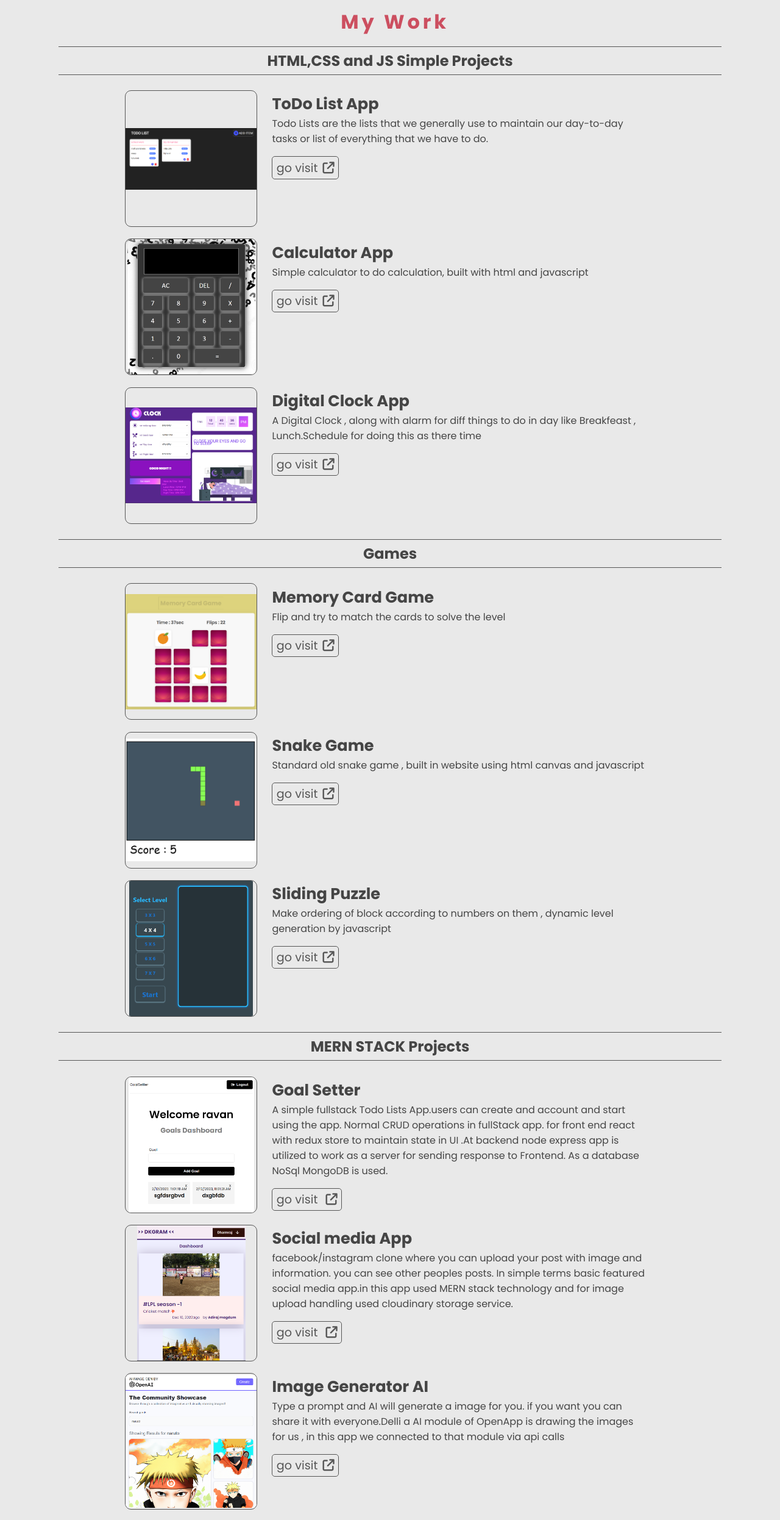
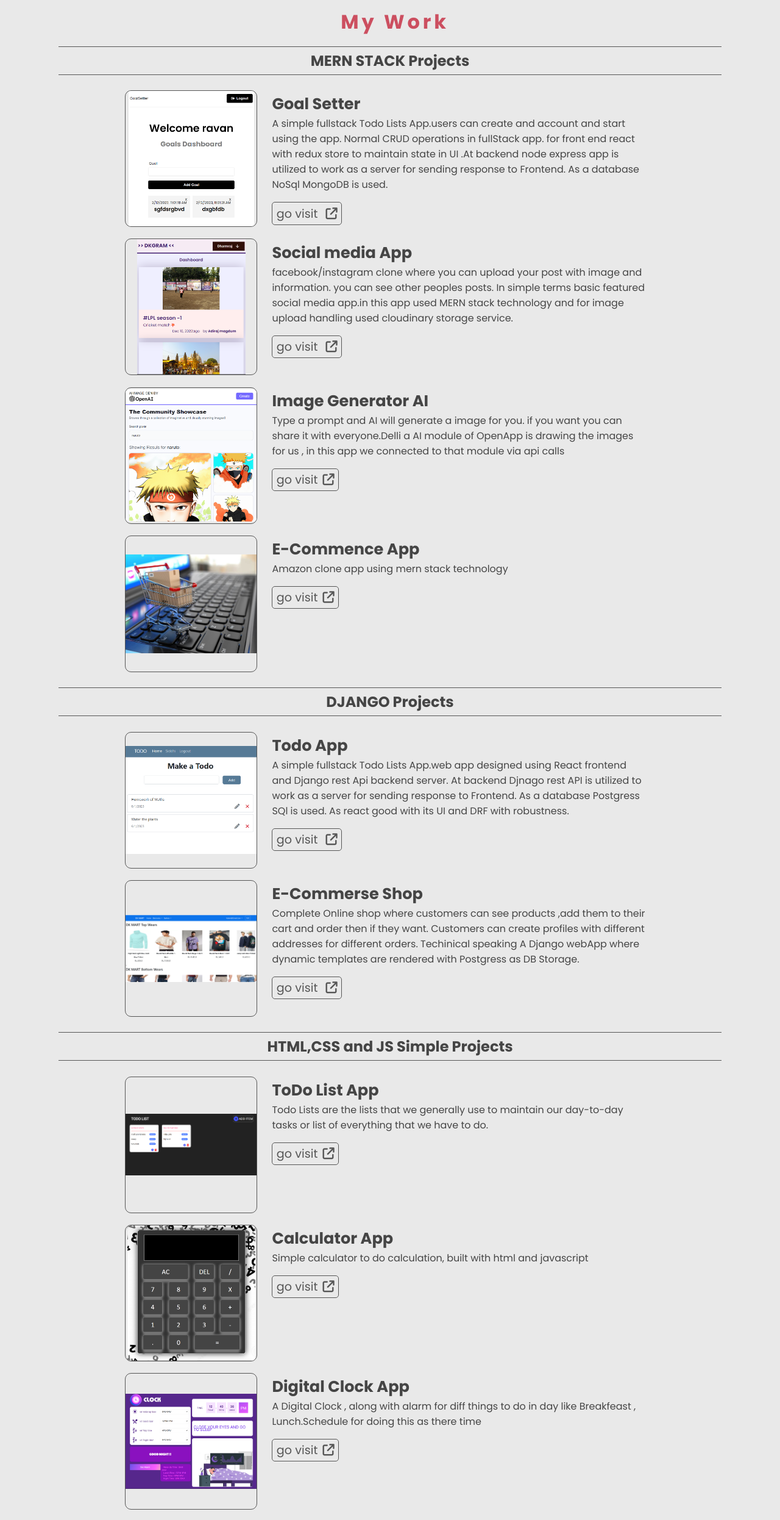
Before and after one commit to dharmraj-magdum/dharmraj-magdum.github.io, a plain HTML site: page index.html in a window 1280 px wide. Shown: the part 900-3392 px from the top of the page at 61% size. Drawn offline with Linux system fonts and the light colour scheme.

Commit message:
django projects added

```diff
--- a/PersonalPortfolio.js
+++ b/PersonalPortfolio.js
@@ -43,6 +43,5 @@ animatedEles.forEach((ele) => {
 	// console.log(ele);
 	observer.observe(ele);
 });
-
 ///////////////////
 console.log("script is running Good!!");
--- a/index.html
+++ b/index.html
@@ -43,7 +43,8 @@
             <p>and I'm from sangli,Maharashtra,India</p>
 
             <div class="resume">
-                <a href="assets/DKM_Resume.pdf" target="_blank">
+                <a href="https://drive.google.com/file/d/1pPySwmiuFHZV-4a1ykUM5ZWWeeuM_GQL/view?usp=sharing"
+                    target="_blank">
                     <button class="btn">See CV/Resume</button>
                 </a>
                 <!-- <a href="assets/DKM_Resume.pdf" download="">
@@ -59,83 +60,7 @@
     <section id="portfolio_section" class="animate">
         <h1 class="">My Work</h1>
         <div class="container ">
-            <h2 class="category animate">HTML,CSS and JS Simple Projects</h2>
-            <div class="work_list">
-                <div class="work animate">
-                    <div class="image">
-                        <img src="assets/todolist-screenshot.png" alt="work screenshot">
-                    </div>
-                    <div class="desc">
-                        <h3 class="title">ToDo List App</h3>
-                        <p>Todo Lists are the lists that we generally use to maintain our day-to-day tasks or list of
-                            everything that we have to
-                            do.
-                        </p>
-                        <a href="https://dharmraj-magdum.github.io/Todo-List-App/" target="_blank">go visit<i
-                                class="fa-solid fa-arrow-up-right-from-square"></i></a>
-                    </div>
-                </div>
-                <div class="work animate">
-                    <div class="image">
-                        <img src="assets/calculator-screenshot.png" alt="work screenshot">
-                    </div>
-                    <div class="desc">
-                        <h3 class="title">Calculator App</h3>
-                        <p>Simple calculator to do calculation, built with html and javascript</p>
-                        <a href="https://dharmraj-magdum.github.io/Calculator/" target="_blank">go visit<i
-                                class="fa-solid fa-arrow-up-right-from-square"></i></a>
-                    </div>
-                </div>
-                <div class="work animate">
-                    <div class="image">
-                        <img src="assets/digital-clock-screenshot.png" alt="work screenshot">
-                    </div>
-                    <div class="desc">
-                        <h3 class="title">Digital Clock App</h3>
-                        <p>A Digital Clock , along with alarm for diff things to do in day like Breakfeast ,
-                            Lunch.Schedule for doing this as there time </p>
-                        <a href="https://dharmraj-magdum.github.io/Digital-Clock/" target="_blank">go visit<i
-                                class="fa-solid fa-arrow-up-right-from-square"></i></a>
-                    </div>
-                </div>
-            </div>
-            <h2 class="category animate">Games</h2>
-            <div class="work_list">
-                <div class="work animate">
-                    <div class="image">
-                        <img src="assets/memorycardgame-screenshot.png" alt="work screenshot">
-                    </div>
-                    <div class="desc">
-                        <h3 class="title">Memory Card Game</h3>
-                        <p>Flip and try to match the cards to solve the level</p>
-                        <a href="https://dharmraj-magdum.github.io/Memory-Game/" target="_blank">go visit<i
-                                class="fa-solid fa-arrow-up-right-from-square"></i></a>
-                    </div>
-                </div>
-                <div class="work animate">
-                    <div class="image">
-                        <img src="assets/snakegame-screenshot.png" alt="work screenshot">
-                    </div>
-                    <div class="desc">
-                        <h3 class="title">Snake Game</h3>
-                        <p>Standard old snake game , built in website using html canvas and javascript</p>
-                        <a href="https://dharmraj-magdum.github.io/Snake-Game/" target="_blank">go visit<i
-                                class="fa-solid fa-arrow-up-right-from-square"></i></a>
-                    </div>
-                </div>
-                <div class="work animate">
-                    <div class="image">
-                        <img src="assets/slidingpuzzle-screenshot.png" alt="work screenshot">
-                    </div>
-                    <div class="desc">
-                        <h3 class="title">Sliding Puzzle</h3>
-                        <p>Make ordering of block according to numbers on them , dynamic level generation by javascript
-                        </p>
-                        <a href="https://dharmraj-magdum.github.io/Sliding-Puzzle-Game/" target="_blank">go visit<i
-                                class="fa-solid fa-arrow-up-right-from-square"></i></a>
-                    </div>
-                </div>
-            </div>
+            <div class="work-category">
                 <h2 class="category animate">MERN STACK Projects</h2>
                 <div class="work_list">
                     <div class="work animate">
@@ -162,7 +87,8 @@
                             <h3 class="title">Social media App</h3>
                             <p>facebook/instagram clone where you can upload your post with image and information.
                                 you can see other peoples posts.
-                            In simple terms basic featured social media app.in this app used MERN stack technology and
+                                In simple terms basic featured social media app.in this app used MERN stack technology
+                                and
                                 for image upload handling used cloudinary storage service.
                             </p>
                             <a href="https://dk-gram.onrender.com" target="_blank">go visit
@@ -195,6 +121,128 @@
                     </div>
                 </div>
             </div>
+            <div class="work-category">
+                <h2 class="category animate">DJANGO Projects</h2>
+                <div class="work_list">
+                    <div class="work animate">
+                        <div class="image">
+                            <img src="assets/todo-DRF-screenshot.png" alt="work screenshot">
+                        </div>
+                        <div class="desc">
+                            <h3 class="title">Todo App</h3>
+                            <p>A simple fullstack Todo Lists App.web app designed using React frontend and Django rest
+                                Api backend
+                                server. At backend Djnago rest API is
+                                utilized to work as a server for sending response to Frontend.
+                                As a database Postgress SQl is used. As react good with its UI and DRF with robustness.
+                            </p>
+                            <a href="https://todo-app-c9un.onrender.com" target="_blank">go visit
+                                <i class="fa-solid fa-arrow-up-right-from-square"></i></a>
+                        </div>
+                    </div>
+                    <div class="work animate">
+                        <div class="image">
+                            <img src="assets/shopX-screenshot.png" alt="work screenshot">
+                        </div>
+                        <div class="desc">
+                            <h3 class="title">E-Commerse Shop</h3>
+                            <p>Complete Online shop where customers can see products ,add them to their cart and order
+                                then if
+                                they want.
+                                Customers can create profiles with different addresses for different orders.
+                                Techinical speaking A Django webApp where dynamic templates are rendered with Postgress
+                                as DB Storage.
+                            </p>
+                            <a href="https://shopx.onrender.com" target="_blank">go visit
+                                <i class="fa-solid fa-arrow-up-right-from-square"></i></a>
+                        </div>
+                    </div>
+                </div>
+            </div>
+            <div class="work-category">
+                <h2 class="category animate">HTML,CSS and JS Simple Projects</h2>
+                <div class="work_list">
+                    <div class="work animate">
+                        <div class="image">
+                            <img src="assets/todolist-screenshot.png" alt="work screenshot">
+                        </div>
+                        <div class="desc">
+                            <h3 class="title">ToDo List App</h3>
+                            <p>Todo Lists are the lists that we generally use to maintain our day-to-day tasks or list
+                                of
+                                everything that we have to
+                                do.
+                            </p>
+                            <a href="https://dharmraj-magdum.github.io/Todo-List-App/" target="_blank">go visit<i
+                                    class="fa-solid fa-arrow-up-right-from-square"></i></a>
+                        </div>
+                    </div>
+                    <div class="work animate">
+                        <div class="image">
+                            <img src="assets/calculator-screenshot.png" alt="work screenshot">
+                        </div>
+                        <div class="desc">
+                            <h3 class="title">Calculator App</h3>
+                            <p>Simple calculator to do calculation, built with html and javascript</p>
+                            <a href="https://dharmraj-magdum.github.io/Calculator/" target="_blank">go visit<i
+                                    class="fa-solid fa-arrow-up-right-from-square"></i></a>
+                        </div>
+                    </div>
+                    <div class="work animate">
+                        <div class="image">
+                            <img src="assets/digital-clock-screenshot.png" alt="work screenshot">
+                        </div>
+                        <div class="desc">
+                            <h3 class="title">Digital Clock App</h3>
+                            <p>A Digital Clock , along with alarm for diff things to do in day like Breakfeast ,
+                                Lunch.Schedule for doing this as there time </p>
+                            <a href="https://dharmraj-magdum.github.io/Digital-Clock/" target="_blank">go visit<i
+                                    class="fa-solid fa-arrow-up-right-from-square"></i></a>
+                        </div>
+                    </div>
+                </div>
+            </div>
+            <div class="work-category">
+                <h2 class="category animate">Games</h2>
+                <div class="work_list">
+                    <div class="work animate">
+                        <div class="image">
+                            <img src="assets/memorycardgame-screenshot.png" alt="work screenshot">
+                        </div>
+                        <div class="desc">
+                            <h3 class="title">Memory Card Game</h3>
+                            <p>Flip and try to match the cards to solve the level</p>
+                            <a href="https://dharmraj-magdum.github.io/Memory-Game/" target="_blank">go visit<i
+                                    class="fa-solid fa-arrow-up-right-from-square"></i></a>
+                        </div>
+                    </div>
+                    <div class="work animate">
+                        <div class="image">
+                            <img src="assets/snakegame-screenshot.png" alt="work screenshot">
+                        </div>
+                        <div class="desc">
+                            <h3 class="title">Snake Game</h3>
+                            <p>Standard old snake game , built in website using html canvas and javascript</p>
+                            <a href="https://dharmraj-magdum.github.io/Snake-Game/" target="_blank">go visit<i
+                                    class="fa-solid fa-arrow-up-right-from-square"></i></a>
+                        </div>
+                    </div>
+                    <div class="work animate">
+                        <div class="image">
+                            <img src="assets/slidingpuzzle-screenshot.png" alt="work screenshot">
+                        </div>
+                        <div class="desc">
+                            <h3 class="title">Sliding Puzzle</h3>
+                            <p>Make ordering of block according to numbers on them , dynamic level generation by
+                                javascript
+                            </p>
+                            <a href="https://dharmraj-magdum.github.io/Sliding-Puzzle-Game/" target="_blank">go visit<i
+                                    class="fa-solid fa-arrow-up-right-from-square"></i></a>
+                        </div>
+                    </div>
+                </div>
+            </div>
+        </div>
     </section>
     <!-- =========About=========================-->
     <section id="about_section">
@@ -222,9 +270,9 @@
                 </div>
                 <div class="tab_contents active_tab " id="skills">
                     <ul>
-                        <li><span>Languages</span><br> C,C++,JAVA,PYTHON</li>
-                        <li><span>Frontend Tech </span><br> HTML, CSS, JS,REACT</li>
-                        <li><span>Backend Tech </span><br> SQL, NODE, EXPRESS, MONGODB</li>
+                        <li><span>Languages</span><br> C, C++, JAVA, PYTHON, Data-Structure</li>
+                        <li><span>Frontend Tech </span><br>REACT, DJANGO</li>
+                        <li><span>Backend Tech </span><br> SQL, NODE-EXPRESS, MONGODB, DRF</li>
                     </ul>
                 </div>
                 <div class="tab_contents " id="education">
```
Also changed, not shown: assets/shopX-screenshot.png (added), assets/todo-DRF-screenshot.png (added), 1 other file. Lines whose indentation alone changed are shown as unchanged.
